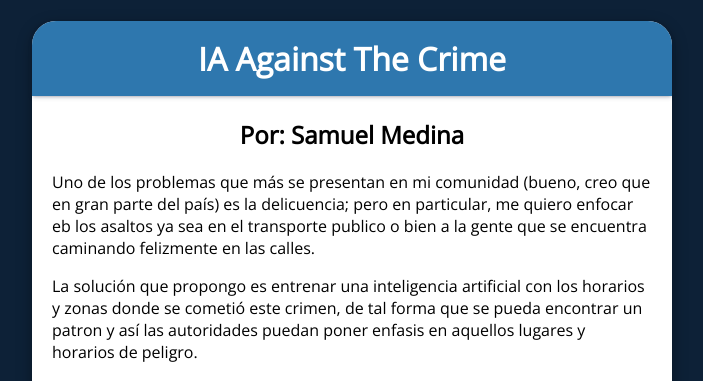
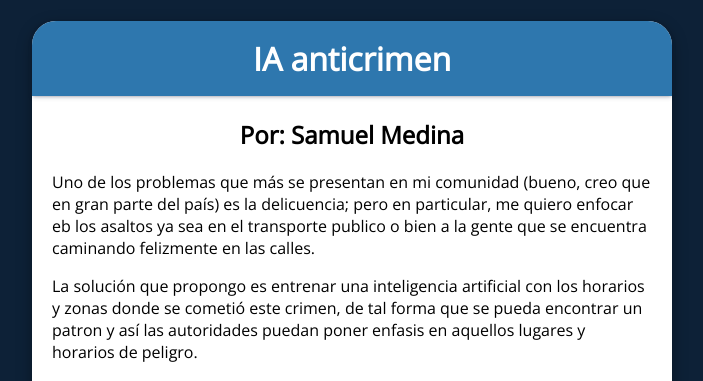
Before and after one commit to samuel-mc/reto-semana1, a plain HTML site: page index.html in a window 1280 px wide. Shown: the top 381 px of the page, without its empty margins (288-991 px from the left). Drawn offline with nearby package versions, Linux system fonts and the light colour scheme.

Commit message:
[update] container title

```diff
--- a/index.html
+++ b/index.html
@@ -12,7 +12,7 @@
 </head>
 <body>
     <main class="container">
-        <h1 class="container__title"> IA Against The Crime  </h1>
+        <h1 class="container__title"> IA anticrimen  </h1>
         <h2> Por: Samuel Medina</h2>
         <div class="container_text">
             <p>
```
